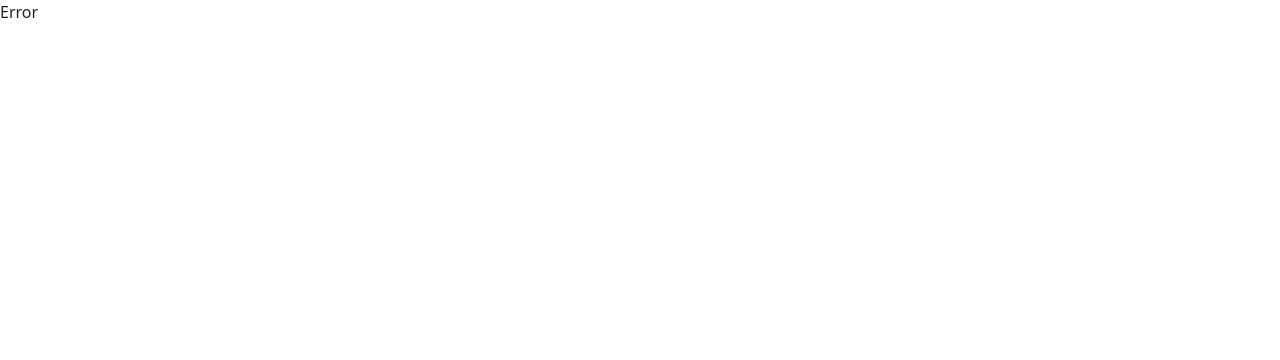
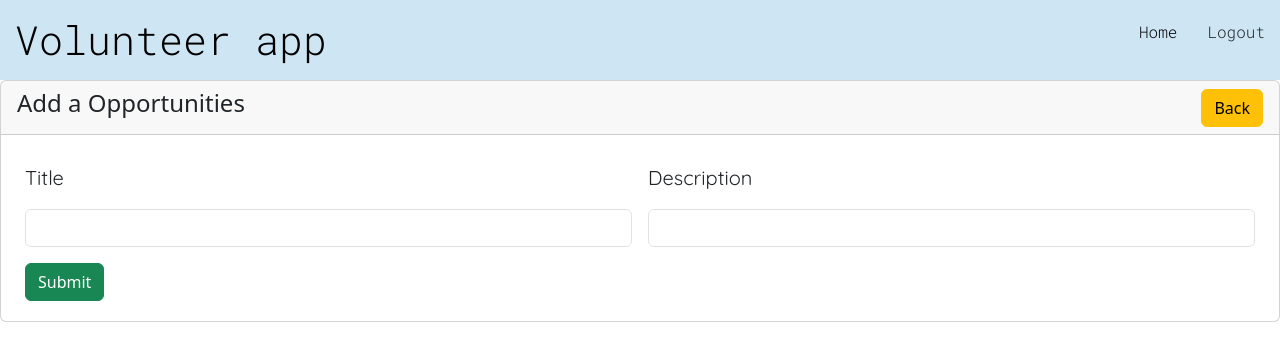
Before and after one commit to Jkerby105/frontend, a React (Create React App) app: page /admin/manageopportunities/add in a window 1280 px wide. Before the commit this address had no page. Shown: the top 360 px of the page. Built offline with nearby package versions, Linux system fonts and the light colour scheme.

Commit message:
updates to frontend

```diff
--- a/src/App.js
+++ b/src/App.js
@@ -6,6 +6,8 @@ import {createBrowserRouter, RouterProvider} from 'react-router-dom'
 import { Managevolunteers,loader as volunteerLoader, action as volunteerAction } from './page/Managevolunteers.jsx';
 import Addvolunteer from './page/AddVolunteer.jsx';
 import Editvolunteer from './page/Editvolunteer.jsx';
+import Manageopportunities from './page/Manageopportunities.jsx';
+import AddOpportunity from './page/AddOpportunity.jsx';
 
 function App() {
 
@@ -21,6 +23,8 @@ function App() {
         action: volunteerAction, loader:volunteerLoader},
         {path: '/admin/managevolunteers/add', element: <Addvolunteer/>},
         {path: '/admin/managevolunteers/edit', element: <Editvolunteer/>},
+        {path: '/admin/manageopportunities', element: <Manageopportunities/>},
+        {path: '/admin/manageopportunities/add', element:<AddOpportunity/>},
 
       ]},
 
--- /dev/null
+++ b/src/page/AddOpportunity.jsx
@@ -0,0 +1,36 @@
+import { Link, redirect, useNavigate, useSubmit } from "react-router-dom";
+
+export default function AddOpportunity() {
+    return (
+        <div className="card">
+            <div className='col-md 12'>
+                <div className="card-header">
+                    <h4>Add a Opportunities
+                        <Link to='/admin/manageopportunities' className='btn btn-warning float-end'>Back</Link>
+                    </h4>
+                </div>
+                <div className='card-body'>
+                    <div className="form-control-sm">
+                        <div className="row g-3">
+                            <div className="col-md-6">
+                                <div className="mb-3">
+
+                                    <label htmlFor='title' class='form-label'>Title </label>
+                                    <input type='text' class='form-control' id='title' />
+                                </div>
+                            </div>
+                            <div className="col-md-6">
+                                <div className="mb-3">
+
+                                    <label htmlFor='description' class='form-label'>Description</label>
+                                    <input type='text' class='form-control' id='description' />
+                                </div>
+                            </div>
+                        </div>
+                        <button type='button' className="btn btn-success">Submit</button>
+                    </div>
+                </div>
+            </div>
+        </div>
+    )
+}
--- a/src/page/AddVolunteer.jsx
+++ b/src/page/AddVolunteer.jsx
@@ -1,5 +1,5 @@
 import {Link} from 'react-router-dom'
-//break into components
+//break into components after styling
 export default function Addvolunteer() {
 
     return (
```
